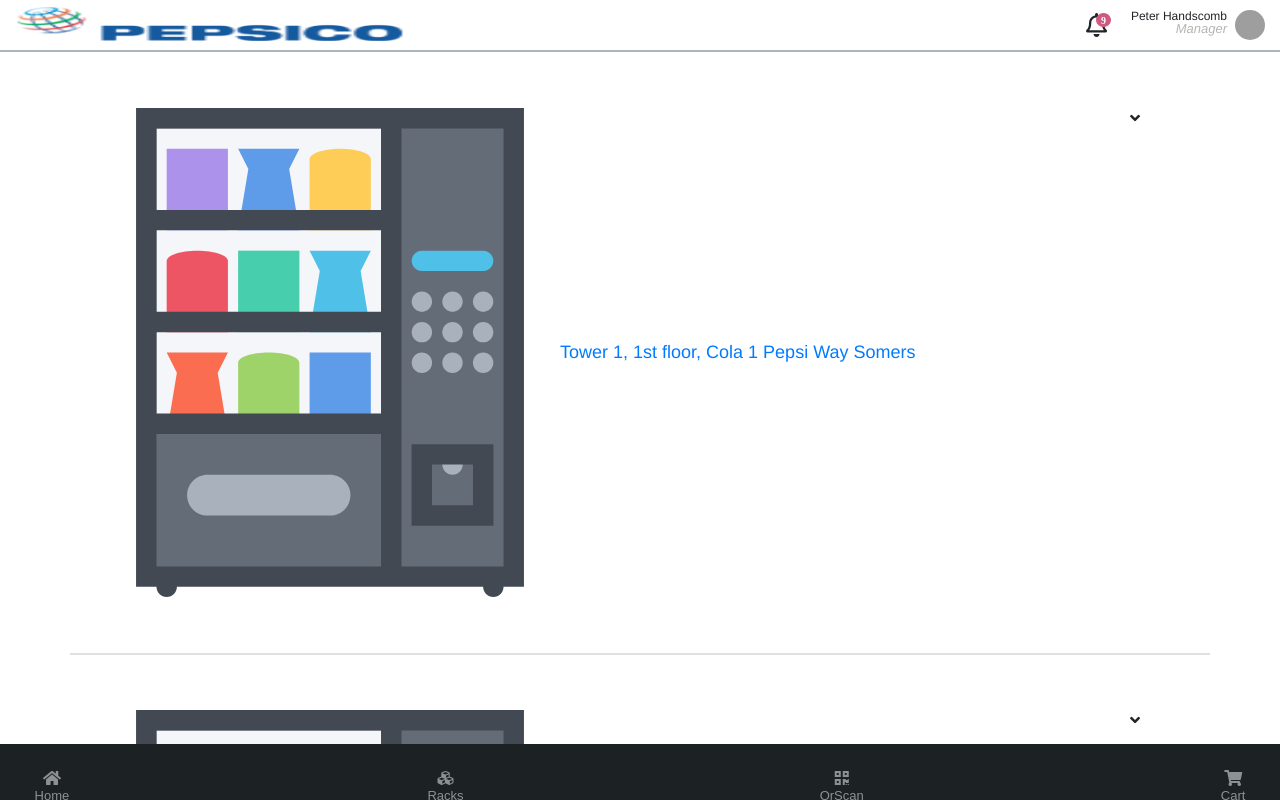
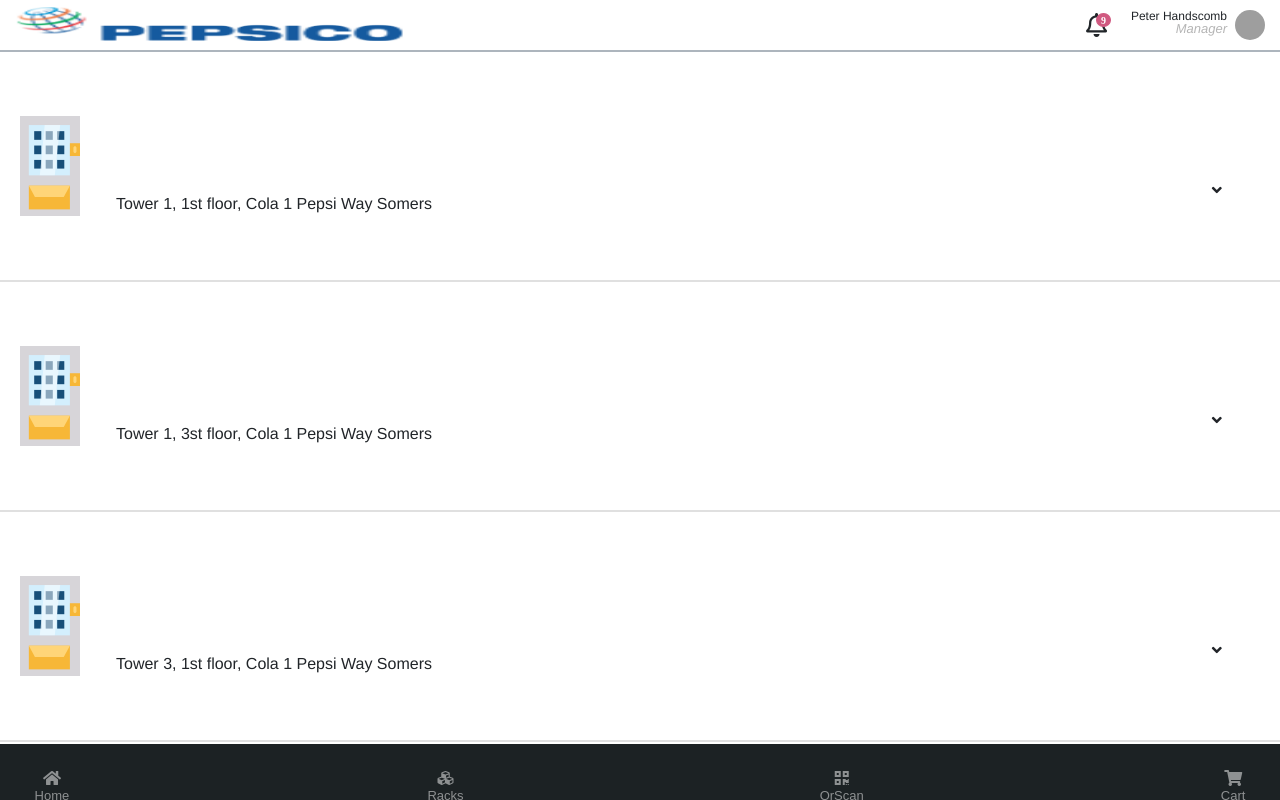
Before and after one commit to aman395jain/pepsiCo-boilerplate, a React (Create React App) app: page /managerDashboard in a window 1280 px wide. Built offline with nearby package versions, Linux system fonts and the light colour scheme; grey boxes are pictures that could not be loaded; what react-animations would draw is missing.

Commit message:
Redesign

```diff
--- a/src/components/managerDashboard/managerDashboard.js
+++ b/src/components/managerDashboard/managerDashboard.js
@@ -42,39 +42,17 @@
   render() {
     return (
       <React.Fragment>
-        <div className="container manager-dashboard">
-          {/* <div className="row">
-            <div className="col-12 col-md-12 col-sm-12 col-xs-12 list-rack-header">
-              <span className="list-rack-header-content">
-                Associated Racks
-            </span>
-            </div>
-          </div> */}
+        <div className="manager-dashboard">
           {this.testObject.map((data, index) => {
             return (
               <div key={index}>
-                <div className="row rack-content" >
-                  <div className="col-5 col-md-5 col-sm-5 col-xs-5">
-                    <Link to="/dashbardDescription"><img
-                      src={rackImage}
-                      className="rack-image"
-                      alt="Rack"
-                    /></Link>
-                  </div>
-                  <div className="col-6 col-md-6 col-sm-6 col-xs-6 rack-location">
-                    <Link to="/dashbardDescription">
-                      <span className="rack-location-content">
-                        {data.rackLocation}
-                      </span>
-                    </Link>
-                  </div>
-                  <div className="col-1 col-md-1 col-sm-1 col-xs-1 rack-to-description">
-                    <div className="order-button-head">
-                      <i className="fa fa-angle-down" data-toggle="collapse" href={`#collapseId${index}`} role="button" aria-expanded="false" aria-controls="collapseExample" aria-hidden="true"></i>
-                    </div>
+                <div className="media rack-content">
+                  <Link to="/dashbardDescription"><img src={rackImage} className="mr-3 thumb-img" alt="..." /></Link>
+                  <div className="media-body">
+                    <Link to="/dashbardDescription">{data.rackLocation}</Link>
+                    <i className="fa fa-angle-down icon-pos" data-toggle="collapse" href={`#collapseId${index}`}></i>
                   </div>
                 </div>
-
                 <div className="collapse" id={`collapseId${index}`}>
                   <div className="card card-body">
                     <p>this is test paragraph this is test paragraphthis is test paragraphthis is
--- a/src/components/managerDashboard/managerDashboard.scss
+++ b/src/components/managerDashboard/managerDashboard.scss
@@ -6,14 +6,23 @@
     background-color: #ffffff;
     padding: 5% 0;
     border-bottom: 2px solid #e0e0e0;
-    .rack-image {
-      height: 100%;
-      width: 110%;
+    .thumb-img {
+      width: 100px;
     }
-    .rack-location {
-      display: flex;
-      align-items: center;
-      font-size: 18px;
+    .media-body {
+      position: relative;
+      padding-right: 9%;
+      padding-top: 6%;
+      .icon-pos {
+        position: absolute;
+        top: 75%;
+        -webkit-transform: translateY(-50%);
+        transform: translateY(-50%);
+        right: 5%;
+      }
+      a {
+        color : inherit;
+      }
     }
   }
 }
```
Also changed, not shown: src/assets/images/vending-machine.svg.
